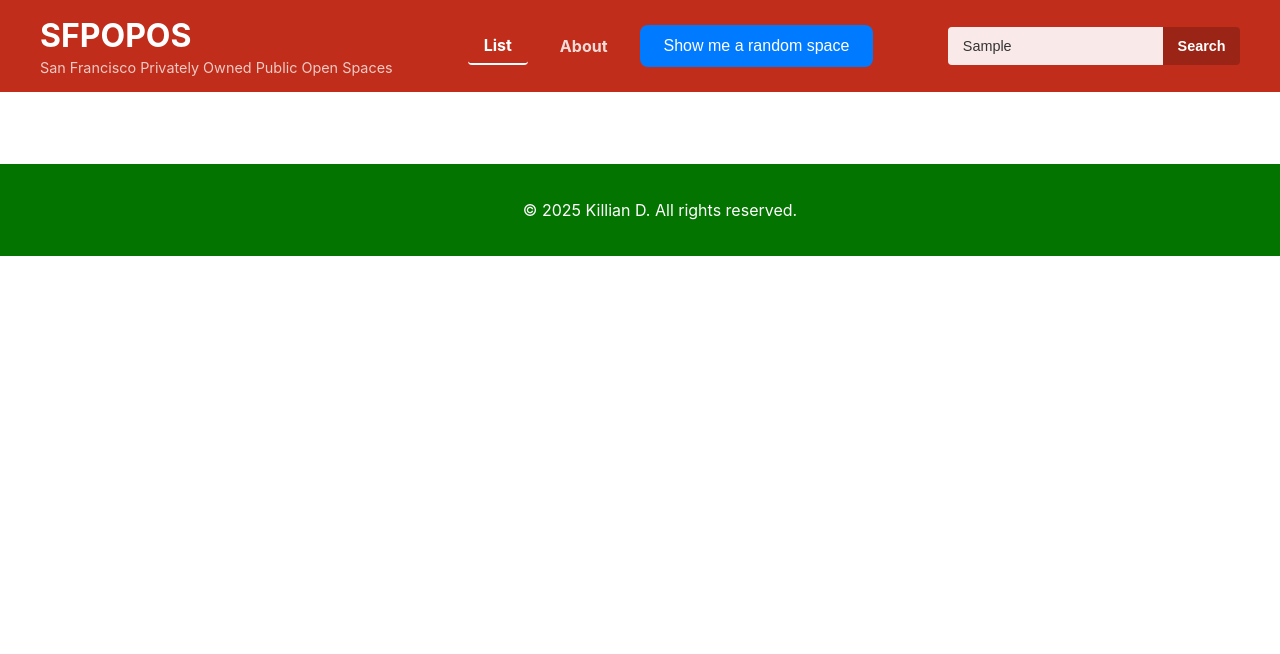
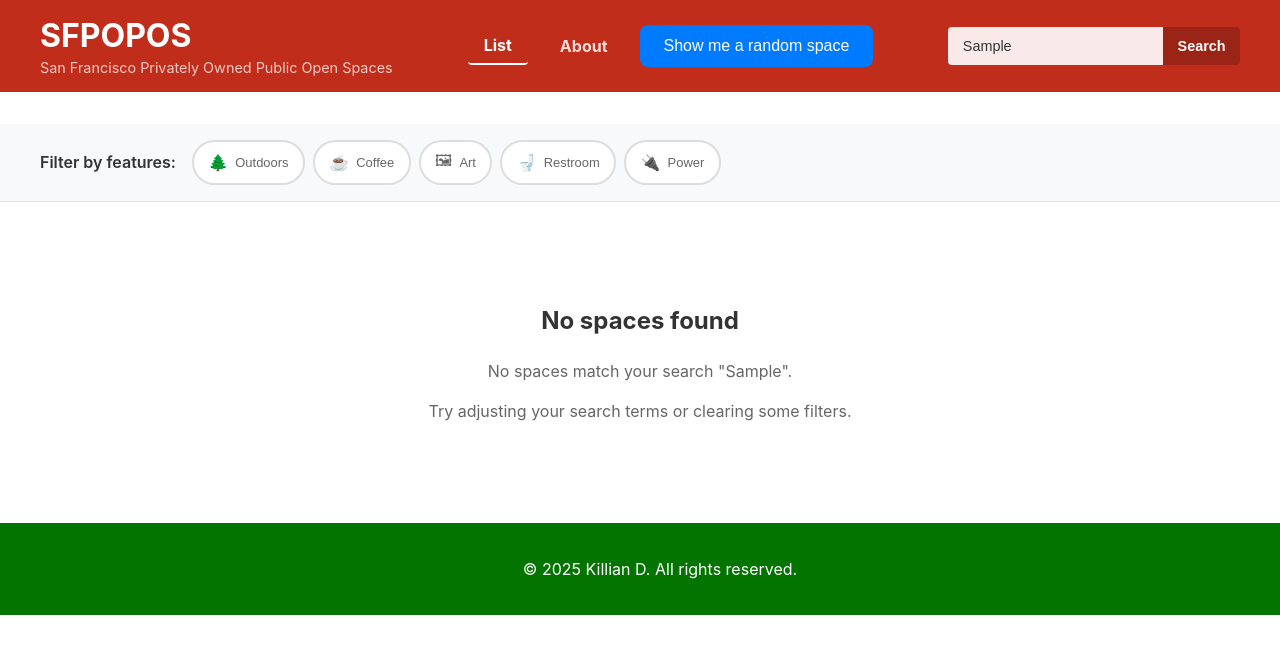
Before and after one commit to KJSDR/React-Tutorial, a React (Create React App) app: page /#/ in a window 1280 px wide. Both pictures are taken after typing "Sample" into the empty fields and a click on the button "Search". Shown: the top 654 px of the page. Built offline with nearby package versions, Linux system fonts and the light colour scheme.

Commit message:
filter feature

```diff
--- a/src/components/App.js
+++ b/src/components/App.js
@@ -2,15 +2,22 @@ import { useState } from 'react';
 import { Outlet, useOutletContext } from 'react-router-dom';
 import './App.css';
 import Title from './Title/Title';
+import FilterBar from './FilterBar/FilterBar';
 import Footer from './Footer/Footer';
 
 function App() {
   const [searchQuery, setSearchQuery] = useState('');
+  const [selectedFilters, setSelectedFilters] = useState([]);
 
   const handleSearch = () => {
     // Optional: You can add any additional search logic here
     // For now, the search happens automatically as the user types
     console.log('Search triggered:', searchQuery);
+  };
+
+  const handleFilterChange = (filters) => {
+    setSelectedFilters(filters);
+    console.log('Filters changed:', filters);
   };
 
   return (
@@ -20,7 +27,11 @@ function App() {
         setQuery={setSearchQuery}
         onSearch={handleSearch}
       />
-      <Outlet context={{ searchQuery }} />
+      <FilterBar
+        selectedFilters={selectedFilters}
+        onFilterChange={handleFilterChange}
+      />
+      <Outlet context={{ searchQuery, selectedFilters }} />
       <Footer />
     </div>
   );
--- /dev/null
+++ b/src/components/FilterBar/FilterBar.css
@@ -0,0 +1,129 @@
+.FilterBar {
+    width: 100%;
+    background-color: #f8f9fa;
+    border-bottom: 1px solid #e0e0e0;
+    margin-bottom: 2em;
+  }
+
+  .FilterBar-container {
+    max-width: 1200px;
+    margin: 0 auto;
+    padding: 0 1em;
+  }
+
+  .FilterBar-content {
+    display: flex;
+    align-items: center;
+    flex-wrap: wrap;
+    gap: 1em;
+    padding: 1em 0;
+  }
+
+  .FilterBar-label {
+    font-weight: 600;
+    color: #333;
+    font-size: 1rem;
+    white-space: nowrap;
+  }
+
+  .FilterBar-buttons {
+    display: flex;
+    flex-wrap: wrap;
+    gap: 0.5em;
+    flex: 1;
+  }
+
+  .FilterBar-button {
+    display: flex;
+    align-items: center;
+    gap: 0.5em;
+    padding: 0.5em 1em;
+    border: 2px solid #ddd;
+    border-radius: 25px;
+    background-color: #fff;
+    color: #666;
+    font-size: 0.9rem;
+    font-weight: 500;
+    cursor: pointer;
+    transition: all 0.2s ease;
+    white-space: nowrap;
+  }
+
+  .FilterBar-button:hover {
+    border-color: rgb(192, 45, 26);
+    color: rgb(192, 45, 26);
+    transform: translateY(-1px);
+    box-shadow: 0 2px 8px rgba(192, 45, 26, 0.2);
+  }
+
+  .FilterBar-button.active {
+    background-color: rgb(192, 45, 26);
+    border-color: rgb(192, 45, 26);
+    color: #fff;
+    box-shadow: 0 2px 8px rgba(192, 45, 26, 0.3);
+  }
+
+  .FilterBar-button.active:hover {
+    background-color: rgb(172, 35, 16);
+    border-color: rgb(172, 35, 16);
+  }
+
+  .FilterBar-button-emoji {
+    font-size: 1.1em;
+  }
+
+  .FilterBar-button-text {
+    font-size: 0.9em;
+  }
+
+  .FilterBar-clear {
+    padding: 0.5em 1em;
+    border: none;
+    border-radius: 20px;
+    background-color: #6c757d;
+    color: #fff;
+    font-size: 0.85rem;
+    font-weight: 500;
+    cursor: pointer;
+    transition: all 0.2s ease;
+    white-space: nowrap;
+  }
+
+  .FilterBar-clear:hover {
+    background-color: #5a6268;
+    transform: translateY(-1px);
+  }
+
+  /* Responsive design */
+  @media (max-width: 768px) {
+    .FilterBar-content {
+      flex-direction: column;
+      align-items: stretch;
+      gap: 0.75em;
+    }
+
+    .FilterBar-label {
+      text-align: center;
+    }
+
+    .FilterBar-buttons {
+      justify-content: center;
+    }
+
+    .FilterBar-clear {
+      align-self: center;
+      margin-top: 0.5em;
+    }
+  }
+
+  @media (max-width: 480px) {
+    .FilterBar-button {
+      flex: 1;
+      justify-content: center;
+      min-width: calc(50% - 0.25em);
+    }
+
+    .FilterBar-button-text {
+      font-size: 0.8em;
+    }
+  }
--- /dev/null
+++ b/src/components/FilterBar/FilterBar.js
@@ -0,0 +1,64 @@
+import React from 'react';
+import './FilterBar.css';
+
+const FEATURES = [
+  { key: 'outdoors', label: 'Outdoors', emoji: '🌲' },
+  { key: 'coffee', label: 'Coffee', emoji: '☕️' },
+  { key: 'art', label: 'Art', emoji: '🖼' },
+  { key: 'toilet', label: 'Restroom', emoji: '🚽' },
+  { key: 'power', label: 'Power', emoji: '🔌' }
+];
+
+function FilterBar({ selectedFilters, onFilterChange }) {
+  const handleFilterToggle = (featureKey) => {
+    let newFilters;
+    if (selectedFilters && selectedFilters.includes(featureKey)) {
+      newFilters = selectedFilters.filter(filter => filter !== featureKey);
+    } else {
+      newFilters = selectedFilters ? [...selectedFilters, featureKey] : [featureKey];
+    }
+
+    if (onFilterChange) {
+      onFilterChange(newFilters);
+    }
+  };
+
+  const clearAllFilters = () => {
+    if (onFilterChange) {
+      onFilterChange([]);
+    }
+  };
+
+  return (
+    <div className="FilterBar">
+      <div className="FilterBar-container">
+        <div className="FilterBar-content">
+          <span className="FilterBar-label">Filter by features:</span>
+
+          <div className="FilterBar-buttons">
+            {FEATURES.map(feature => (
+              <button
+                key={feature.key}
+                className={`FilterBar-button ${
+                  selectedFilters && selectedFilters.includes(feature.key) ? 'active' : ''
+                }`}
+                onClick={() => handleFilterToggle(feature.key)}
+              >
+                <span className="FilterBar-button-emoji">{feature.emoji}</span>
+                <span className="FilterBar-button-text">{feature.label}</span>
+              </button>
+            ))}
+          </div>
+
+          {selectedFilters && selectedFilters.length > 0 && (
+            <button className="FilterBar-clear" onClick={clearAllFilters}>
+              Clear All
+            </button>
+          )}
+        </div>
+      </div>
+    </div>
+  );
+}
+
+export default FilterBar;
--- a/src/components/POPOSList/POPOSList.css
+++ b/src/components/POPOSList/POPOSList.css
@@ -2,6 +2,27 @@
   max-width: 1200px;
   margin: 0 auto;
   padding: 0 1em;
+}
+
+/* Empty state styling */
+.POPOSList-empty {
+  text-align: center;
+  padding: 3em 2em;
+  color: #666;
+}
+
+.POPOSList-empty h3 {
+  color: #333;
+  margin-bottom: 1em;
+  font-size: 1.5em;
+}
+
+.POPOSList-empty p {
+  margin-bottom: 0.75em;
+  line-height: 1.5;
+  max-width: 500px;
+  margin-left: auto;
+  margin-right: auto;
 }
 
 /* Grid container for the spaces */
--- a/src/components/POPOSList/POPOSList.js
+++ b/src/components/POPOSList/POPOSList.js
@@ -5,24 +5,54 @@ import './POPOSList.css';
 import data from '../../sfpopos-data.js';
 
 function POPOSList() {
-  const { searchQuery = '' } = useOutletContext();
-  const query = searchQuery;
-  const spaces = data
-    .filter(({ title, address }) => {
-      const inTitle = title.toLowerCase().includes(query.toLowerCase());
-      const inAddress = address.toLowerCase().includes(query.toLowerCase());
-      return inTitle || inAddress;
-    })
-    .map(({ id, title, address, images, hours }) => (
-      <POPOSSpace
-        id={id}
-        key={`${title}-${id}`}
-        name={title}
-        address={address}
-        image={images[0]}
-        hours={hours}
-      />
-    ));
+  const context = useOutletContext();
+  const searchQuery = context?.searchQuery || '';
+  const selectedFilters = context?.selectedFilters || [];
+
+  const filteredSpaces = data.filter((space) => {
+    // Search filtering
+    const matchesSearch = !searchQuery ||
+      space.title.toLowerCase().includes(searchQuery.toLowerCase()) ||
+      space.address.toLowerCase().includes(searchQuery.toLowerCase());
+
+    // Feature filtering - space must have ALL selected features
+    const matchesFilters = selectedFilters.length === 0 ||
+      selectedFilters.every(filter => space.features && space.features.includes(filter));
+
+    return matchesSearch && matchesFilters;
+  });
+
+  const spaces = filteredSpaces.map((space) => (
+    <POPOSSpace
+      id={space.id}
+      key={`space-${space.id}`}
+      name={space.title}
+      address={space.address}
+      image={space.images[0]}
+      hours={space.hours}
+    />
+  ));
+
+  if (spaces.length === 0) {
+    return (
+      <div className="POPOSList">
+        <div className="POPOSList-empty">
+          <h3>No spaces found</h3>
+          <p>
+            {searchQuery && selectedFilters.length > 0
+              ? `No spaces match your search "${searchQuery}" and selected features.`
+              : searchQuery
+              ? `No spaces match your search "${searchQuery}".`
+              : selectedFilters.length > 0
+              ? 'No spaces match your selected features.'
+              : 'No spaces available.'
+            }
+          </p>
+          <p>Try adjusting your search terms or clearing some filters.</p>
+        </div>
+      </div>
+    );
+  }
 
   return (
     <div className="POPOSList">
```
